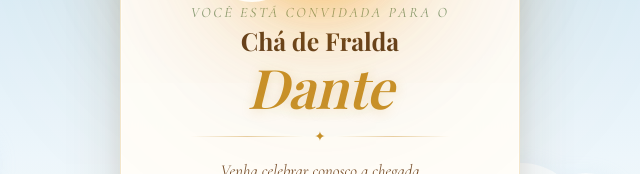
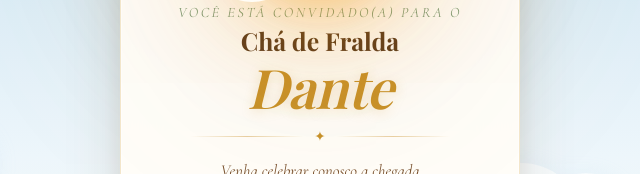
Before and after one commit to YuriDeiverson/despedida, a website: page index.html in a window 1280 px wide. Shown: the part 259-433 px from the top of the page, 320-960 px from the left. Drawn offline with nearby package versions, Linux system fonts and the light colour scheme; some packages are replaced by stand-ins of ours; no server answers; a script that the page names is missing; a web font is replaced by a local one.

Commit message:
Atualizar o index.html

```diff
--- a/index.html
+++ b/index.html
@@ -432,7 +432,7 @@
       </div>
     </div>
 
-    <p class="invite-pretitle">você está convidada para o</p>
+    <p class="invite-pretitle">você está convidado(a) para o</p>
     <h1 class="invite-title">Chá de Fralda</h1>
     <div class="invite-name">Dante</div>
     <div class="boho-divider" style="max-width:260px"><span>✦</span></div>
```
